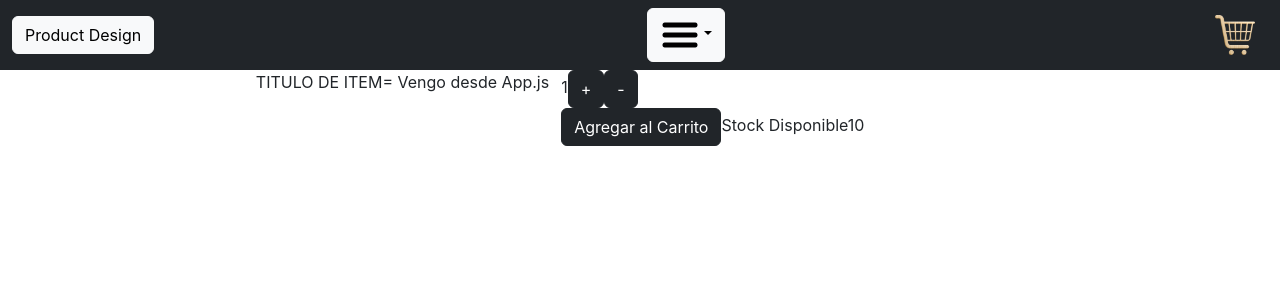
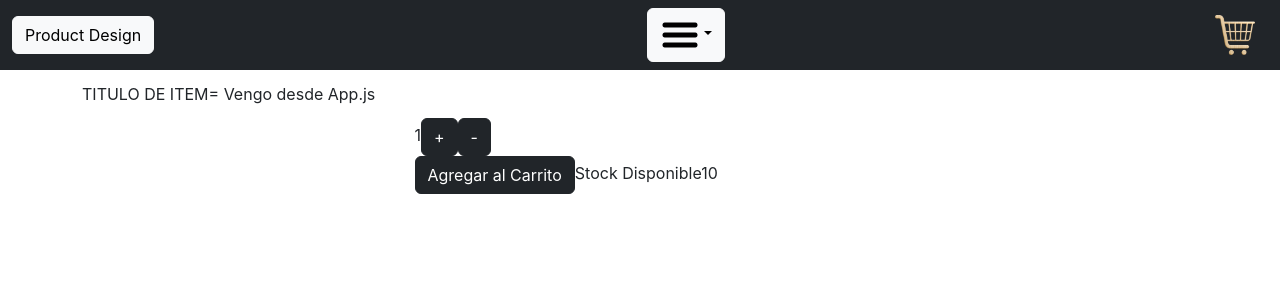
Before and after one commit to nahuelrodriguezJAP/proyect-desing-rodriguez, a React (Create React App) app: page / in a window 1280 px wide. Shown: the top 300 px of the page. Built offline with nearby package versions, Linux system fonts and the light colour scheme.

Commit message:
Actualizacion con Bootstrap E12/07

```diff
--- a/src/container/ItemListContainer.js
+++ b/src/container/ItemListContainer.js
@@ -4,7 +4,9 @@ const ItemListContainer = ({ nombre }) => {
 
   return (
     <div class="row justify-content-center">
-      TITULO DE ITEM= {nombre}<br/>
+    <div class="col-12 align-self-center">
+      TITULO DE ITEM= {nombre}</div><br/><br/>
+
       <ItemCount stock= {10} inicial={1}/>
     </div>
   )
```
